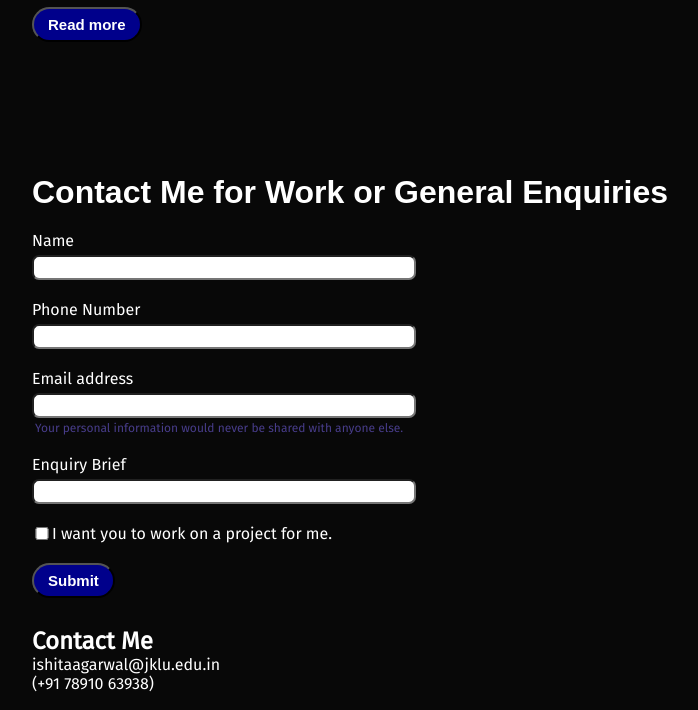
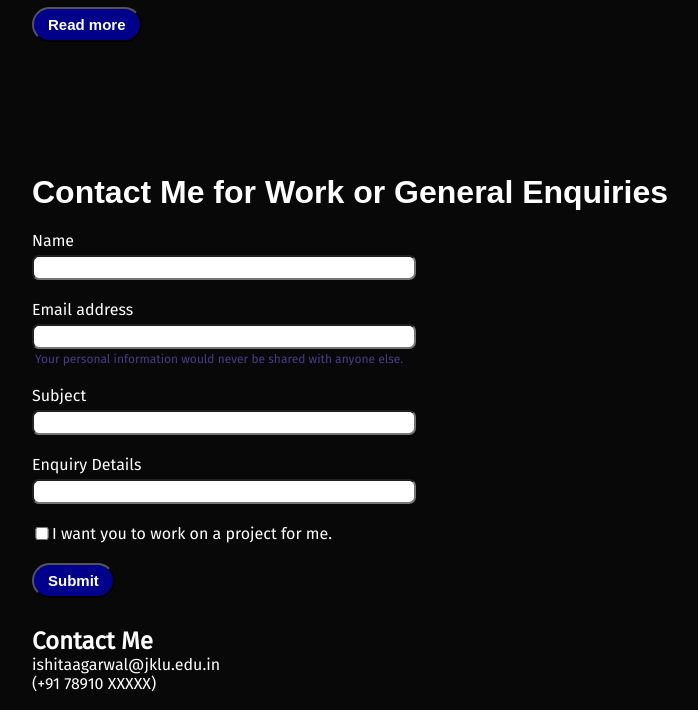
Before and after one commit to Ishita005/Portfolio_1, a plain HTML site: page index.html in a window 1280 px wide. Shown: the part 1623-2333 px from the top of the page, without its empty margins (48-746 px from the left). Drawn offline with Linux system fonts and the light colour scheme; some icons are missing; a web font is replaced by a local one.

Commit message:
Update index.html

```diff
--- a/index.html
+++ b/index.html
@@ -44,22 +44,6 @@
             </div>
         </div>
     </div></div>
-
-    <!---<script src="https://unpkg.com/typed.js@2.0.15/dist/typed.umd.js"></script>
-    <script>
-        var typed = new Typed('hello', {
-          strings: ['Ishita Agarwal', 'Programmer', 'Web Developer', 'Data Analyst'],
-          typeSpeed: 50,
-          backSpeed: 50,
-          loop: true
-        });
-      </script>--->
-
-
-
-
-
-
 
     <!-- ------------------about-------------------- -->
     <div id="about">
@@ -111,12 +95,6 @@
         </div>
     </div>
 
-
-
-
-
-
-
     <!-- -----------------------Blog------------------------- -->
     <div id="blog">
     <div class="blogContainer">
@@ -145,16 +123,16 @@
                         <input type="name" class="form-control" id="clientName" aria-describedby="nameHelp">
                     </div>
                     <div class="mb-3">
-                        <label for="clientPhone" class="form-label">Phone Number</label>
-                        <input type="phone" class="form-control" id="clientPhone">
-                    </div>
-                    <div class="mb-3">
                         <label for="clientEmai1" class="form-label">Email address</label>
                         <input type="email" class="form-control" id="clientEmai1" aria-describedby="emailHelp">
                         <div id="emailHelp" class="form-text">Your personal information would never be shared with anyone else.</div>
                     </div>
                     <div class="mb-3">
-                        <label for="clientEnquiry" class="form-label">Enquiry Brief</label>
+                        <label for="clientEnquiry" class="form-label">Subject</label>
+                        <input type="enquiry" class="form-control" id="clientEnquiry" aria-describedby="enquiryHelp">
+                      </div>
+                    <div class="mb-3">
+                        <label for="clientEnquiry" class="form-label">Enquiry Details</label>
                         <input type="enquiry" class="form-control" id="clientEnquiry" aria-describedby="enquiryHelp">
                       </div>
                     <div class="mb-3" id="form-check">
@@ -168,7 +146,7 @@
                     <div class="contact-left">
                         <h2> Contact Me </h2>
                         <p><i class="fas fa-paper-plane"></i> ishitaagarwal@jklu.edu.in</p>
-                        <p>(+91 78910 63938)</p>
+                        <p>(+91 78910 XXXXX)</p>
                         <div class="social-icons">
                             <a href="https://www.instagram.com/ishitaagarwal._._/"> <button class="bttn"> <img src="insta_logo.jpeg" alt="Instagram"> </button> </a>
                             <a href="https://www.linkedin.com/in/ishita-agarwal-3992b6249"> <button class="bttn"> <img src="linked_logo.jpeg" alt="Linked In"> </button> </a>
```
